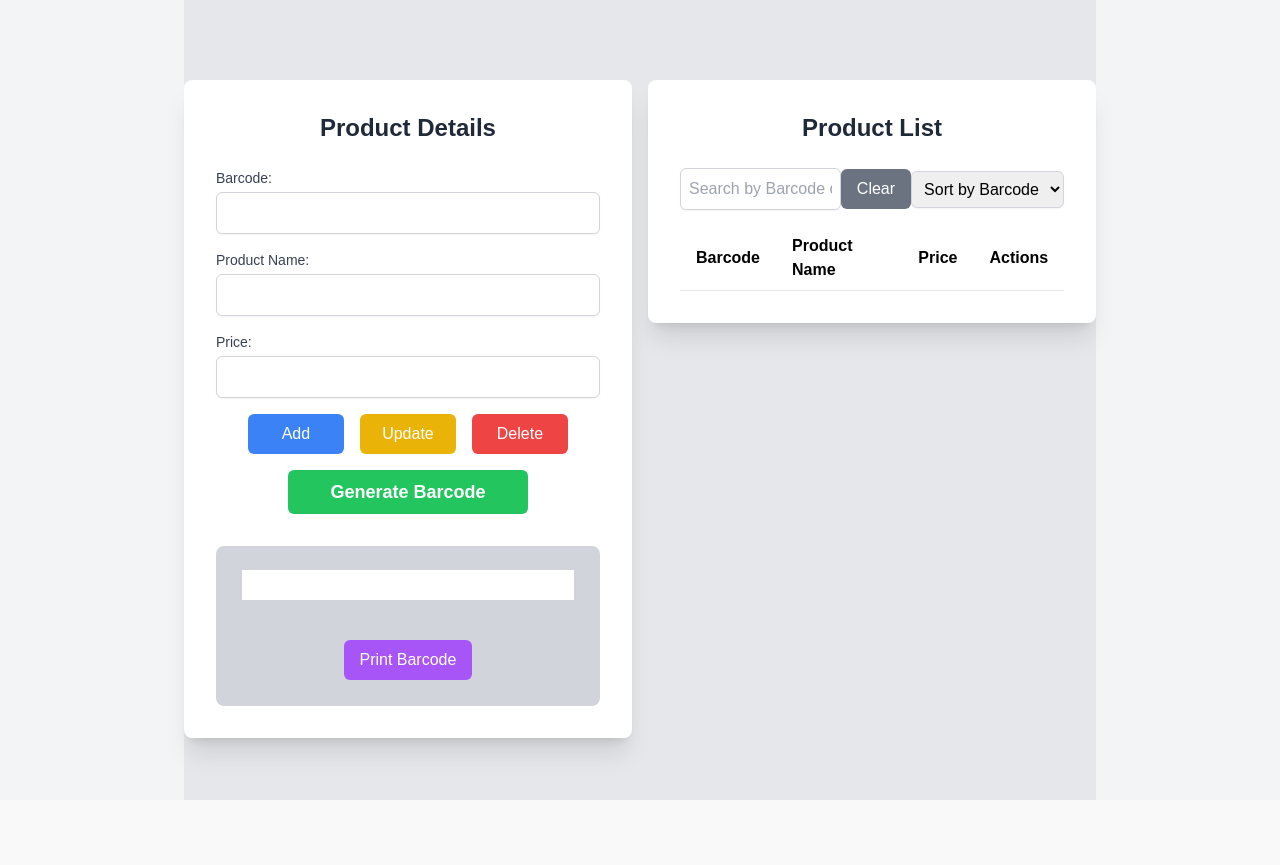
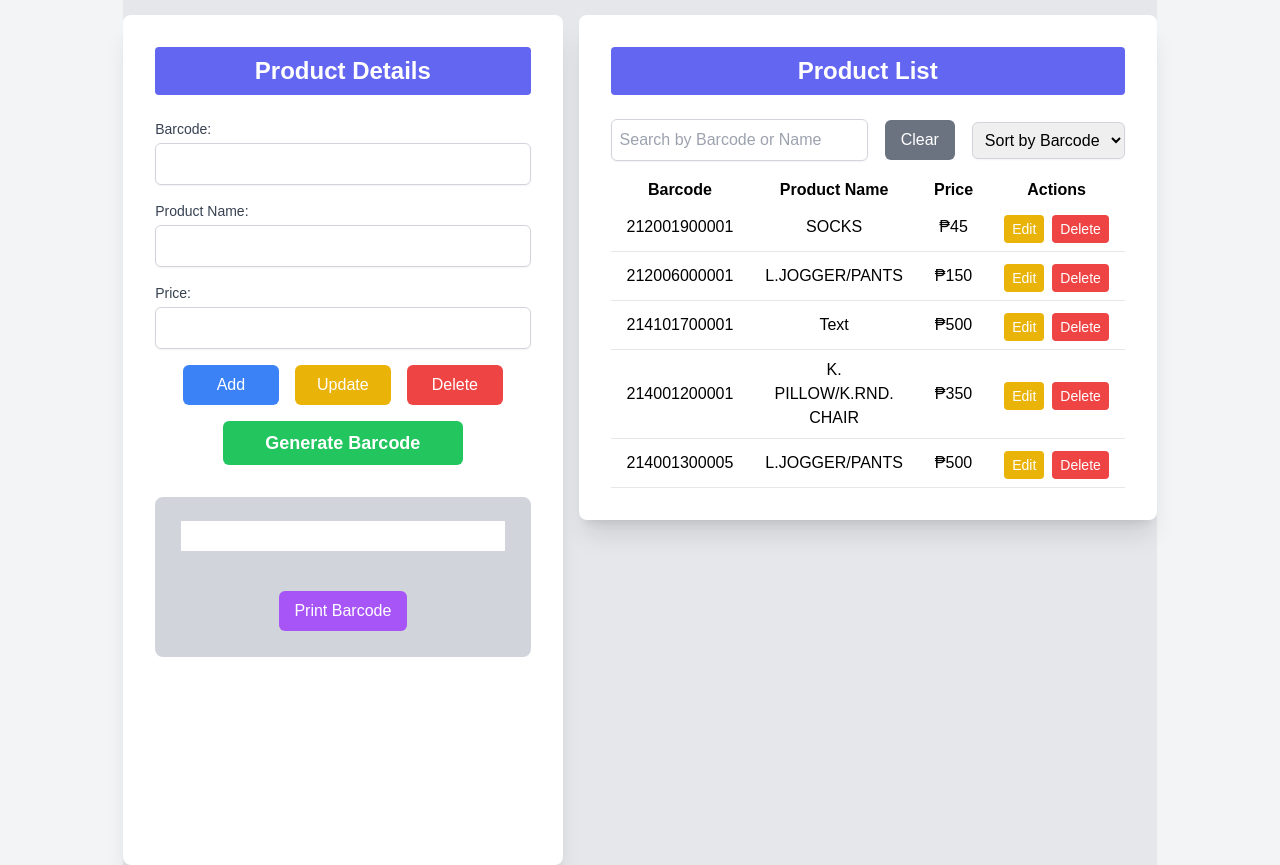
Before and after one commit to Chubz0216/PMBS, a Flask app: page / in a window 1280 px wide. Before the commit the page ends 800 px from the top, so only its background shows below. Run offline with Flask 3, Linux system fonts and the light colour scheme; data comes from the database, SQL or seed files in the repository; both versions use the stored data as it was after the commit; lists and menus that the app fills with data are empty; some libraries are stand-ins or nearby versions.

Commit message:
Product List and Resize DOM

```diff
--- a/app.py
+++ b/app.py
@@ -10,7 +10,7 @@ from PIL import ImageWin
 
 app = Flask(__name__)
 
-# Database connection
+# Database connection with context manager
 def get_db_connection():
     conn = sqlite3.connect('products.db')
     conn.row_factory = sqlite3.Row
@@ -18,9 +18,8 @@ def get_db_connection():
 
 @app.route('/')
 def index():
-    conn = get_db_connection()
-    products = conn.execute('SELECT * FROM products').fetchall()
-    conn.close()
+    with get_db_connection() as conn:
+        products = conn.execute('SELECT * FROM products').fetchall()
     return render_template('index.html', products=products)
 
 @app.route('/add', methods=['GET', 'POST'])
@@ -30,11 +29,10 @@ def add_product():
         name = request.form['name']
         price = request.form['price']
 
-        conn = get_db_connection()
-        conn.execute('INSERT INTO products (barcode, name, price) VALUES (?, ?, ?)',
-                     (barcode, name, price))
-        conn.commit()
-        conn.close()
+        with get_db_connection() as conn:
+            conn.execute('INSERT INTO products (barcode, name, price) VALUES (?, ?, ?)',
+                         (barcode, name, price))
+            conn.commit()
         return redirect(url_for('index'))
 
     return render_template('add_product.html')
@@ -142,22 +140,12 @@ def print_barcode():
     printer.EndDoc()
 
     return "Barcode sent to printer"
+
 @app.route('/products')
-def products():
-    conn = get_db_connection()
-    products = conn.execute('SELECT * FROM products').fetchall()
-    conn.close()
-    return render_template('index.html', products=products)
-
-@app.route('/products', methods=['GET'])
 def get_products():
-    conn = sqlite3.connect('products.db')
-    cursor = conn.cursor()
-    cursor.execute("SELECT * FROM products")
-    rows = cursor.fetchall()
-    products = [{"id": row[0], "barcode": row[1], "name": row[2], "price": row[3]} for row in rows]
-    conn.close()
-    return jsonify(products)
+    with get_db_connection() as conn:
+        products = conn.execute('SELECT * FROM products').fetchall()
+    return jsonify([{"id": row["id"], "barcode": row["barcode"], "name": row["name"], "price": row["price"]} for row in products])
 
 if __name__ == '__main__':
     app.run(debug=True)
--- a/templates/index.html
+++ b/templates/index.html
@@ -13,11 +13,13 @@
     <div class="flex justify-center items-start min-h-screen bg-gray-200">
 
         <!-- Content Box for Product Details -->
-        <div class="flex flex-col bg-white rounded-lg shadow-xl p-8 w-full max-w-5xl mt-20">
+        <div class="flex flex-col bg-white rounded-lg shadow-xl p-8 w-full max-w-2xl mt-20 h-auto sm:min-h-[600px] md:min-h-[700px] lg:min-h-[800px] xl:min-h-[850px]">
+
 
             <!-- Product Details Section -->
             <div class="mb-8">
-                <h2 class="text-2xl font-semibold text-center text-gray-800 mb-6">Product Details</h2>
+                <h2 class="text-2xl font-semibold text-center text-white bg-indigo-500 py-2 rounded mb-6">Product Details</h2>
+
 
                 <form method="POST" action="/add" class="space-y-4">
                     <div>
@@ -73,7 +75,8 @@
         <!-- Product List Container (Larger) -->
 <div class="flex flex-col bg-white rounded-lg shadow-xl p-8 w-full mt-20 ml-4"> <!-- Updated width to w-full -->
 
-    <h2 class="text-2xl font-semibold text-center text-gray-800 mb-6">Product List</h2>
+   <h2 class="text-2xl font-semibold text-center text-white bg-indigo-500 py-2 rounded mb-6">Product List</h2>
+
 
     <!-- Search and Sort Controls -->
     <div class="flex justify-between items-center mb-4">
@@ -85,21 +88,24 @@
             <option value="price">Sort by Price</option>
         </select>
     </div>
+    <table class="table">
+    <thead>
+        <tr>
+            <th>Barcode</th>
+            <th>Product Name</th>
+            <th>Price</th>
+            <th>Actions</th>
+        </tr>
+    </thead>
+    <tbody id="product-list">
+        <!-- JS will render here -->
+    </tbody>
+</table>
 
     <!-- Product List Table -->
-    <table class="min-w-full table-auto text-left">
-        <thead>
-            <tr>
-                <th class="px-4 py-2 border-b">Barcode</th>
-                <th class="px-4 py-2 border-b">Product Name</th>
-                <th class="px-4 py-2 border-b">Price</th>
-                <th class="px-4 py-2 border-b">Actions</th>
-            </tr>
-        </thead>
-        <tbody id="product-list">
-            <!-- Records from products.db will be displayed here -->
-        </tbody>
-    </table>
+<ul id="product-list" class="divide-y divide-gray-200">
+    <!-- JS will render the list items here -->
+</ul>
 </div>
 
     </div>
@@ -139,6 +145,31 @@
                 }
             });
 
+        function renderProductList(data = productList) {
+    productListContainer.innerHTML = '';
+
+    data.forEach(product => {
+        const row = document.createElement('tr');
+        row.className = "border-b border-gray-200 hover:bg-gray-100 text-center";
+
+        row.innerHTML = `
+            <td class="py-2 px-4">${product.barcode}</td>
+            <td class="py-2 px-4">${product.name}</td>
+            <td class="py-2 px-4">₱${product.price}</td>
+            <td class="py-2 px-4">
+
+                <div class="flex justify-center space-x-2 mt-1">
+                    <button onclick="editProduct(${product.id})" class="bg-yellow-500 text-white px-2 py-1 rounded hover:bg-yellow-600 text-sm">Edit</button>
+                    <button onclick="deleteProduct(${product.id})" class="bg-red-500 text-white px-2 py-1 rounded hover:bg-red-600 text-sm">Delete</button>
+                </div>
+            </td>
+        `;
+
+        productListContainer.appendChild(row);
+    });
+}
+
+
             function adjustTextWidthAndSize() {
                 const imageWidth = barcodeImage.offsetWidth;  // Get the width of the barcode image
                 const digitCount = barcodeText.innerText.length; // Number of characters in the barcode text
@@ -175,21 +206,6 @@
                     });
             }
 
-            function renderProductList() {
-                productListContainer.innerHTML = '';
-                productList.forEach(product => {
-                    const row = document.createElement('tr');
-                    row.innerHTML = `
-                        <td class="px-4 py-2 border-b">${product.barcode}</td>
-                        <td class="px-4 py-2 border-b">${product.name}</td>
-                        <td class="px-4 py-2 border-b">${product.price}</td>
-                        <td class="px-4 py-2 border-b">
-                            <button onclick="deleteProduct(${product.id})" class="text-red-600 hover:text-red-800">Delete</button>
-                        </td>
-                    `;
-                    productListContainer.appendChild(row);
-                });
-            }
 
             function deleteProduct(id) {
                 if (confirm("Are you sure you want to delete this product?")) {
@@ -229,6 +245,21 @@
 
             loadProductList(); // Initially load product list when the page is ready
         });
+
+function editProduct(id) {
+    const product = productList.find(p => p.id === id);
+    if (product) {
+        document.getElementById('barcode').value = product.barcode;
+        document.getElementById('name').value = product.name;
+        document.getElementById('price').value = product.price;
+
+        // Optional: pwede ka rin maglagay ng hidden input for ID if needed sa form
+    }
+}
+
+
+
+
     </script>
 </body>
 </html>
```
Also changed, not shown: products.db.
